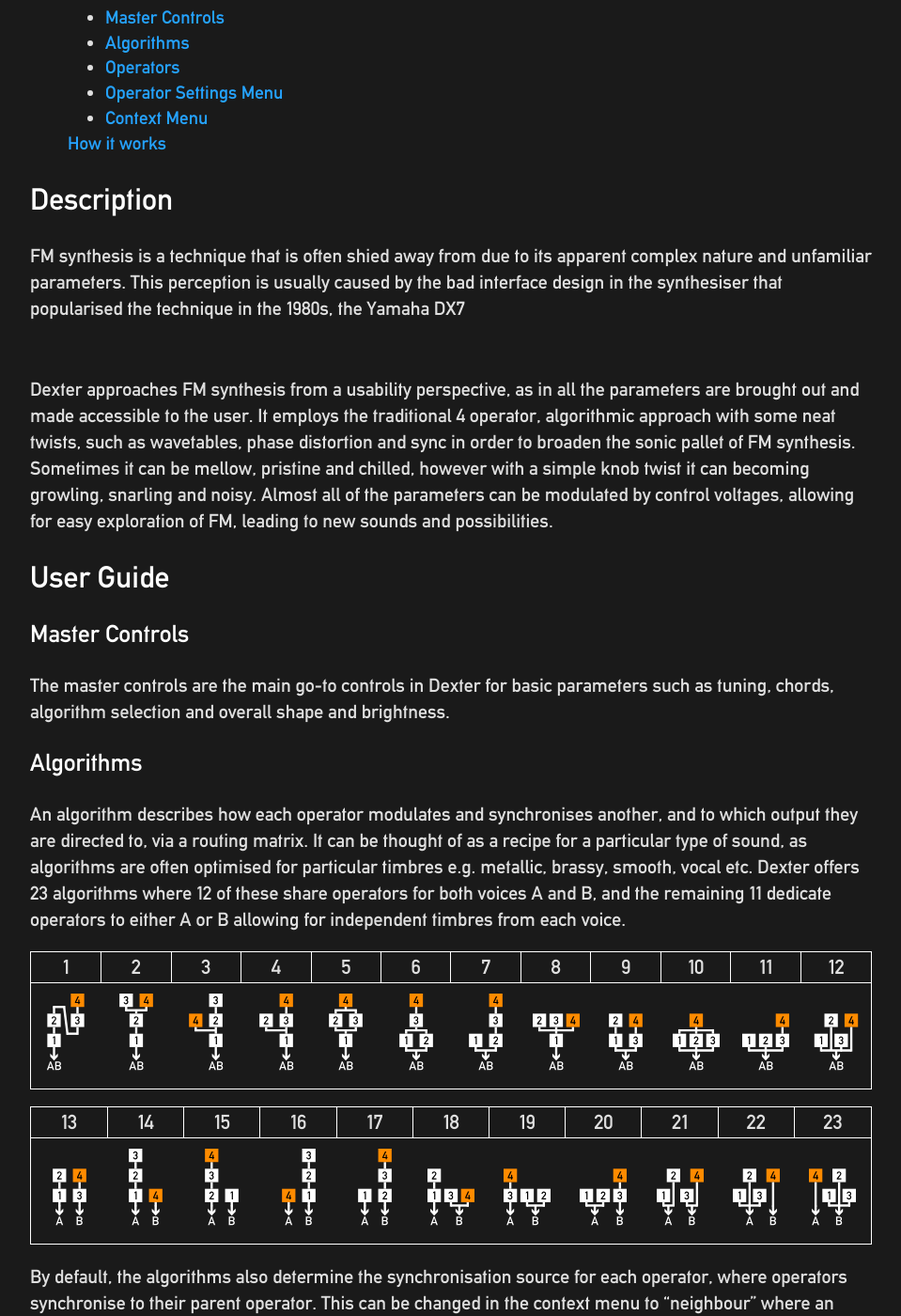
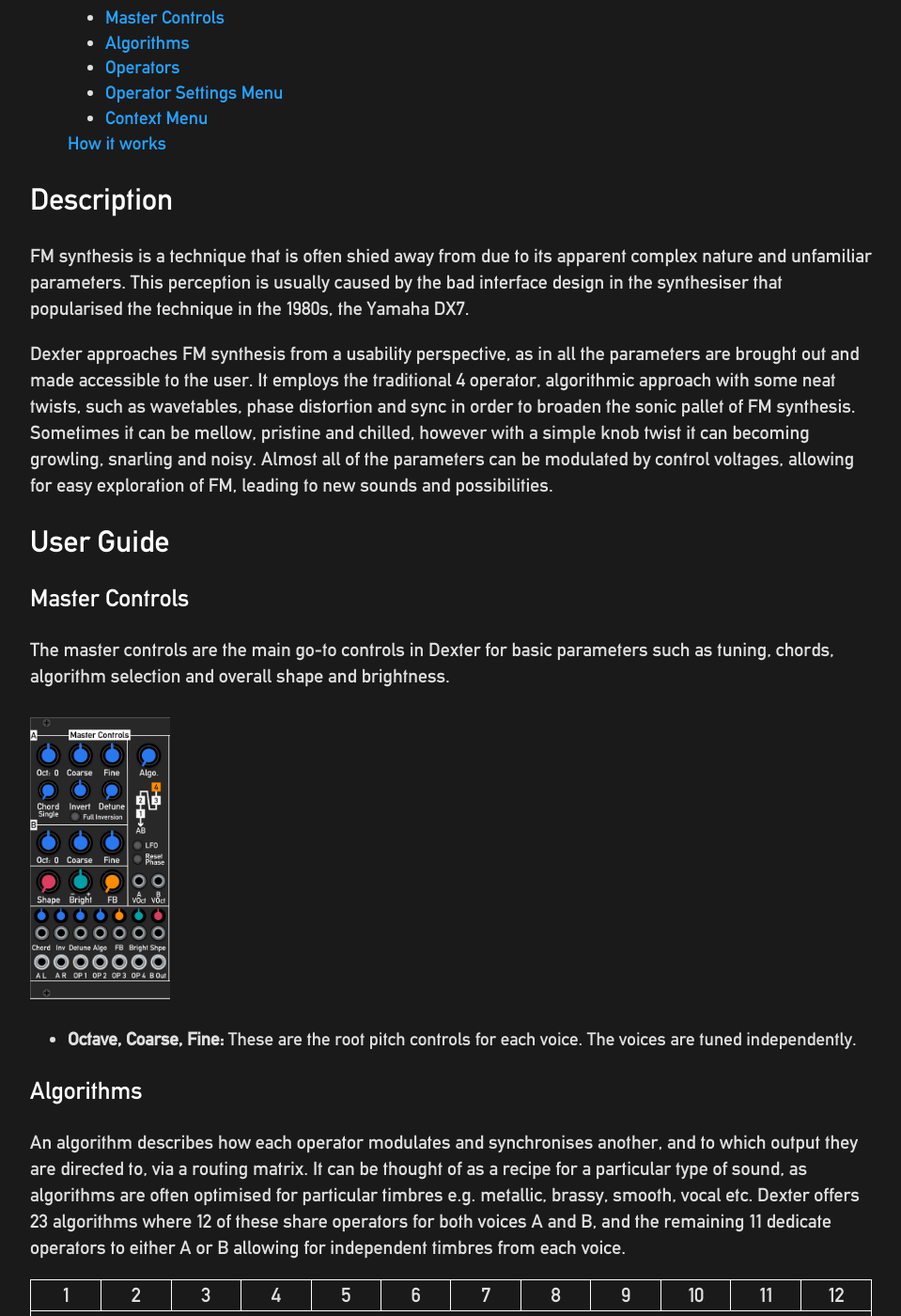
Before and after one commit to ValleyAudio/ValleyAudio.github.io, a Jekyll site: the page built from rack/dexter/dexter.html, in a window 1280 px wide and 1400 px high, scrolled down 934 px. Shown: the whole window at 94% size, without its empty margins (160-1119 px from the left). Built offline with Jekyll 4.4.1, drawn with Linux system fonts in a browser that asks for light colours.

Commit message:
Master controls

```diff
--- a/rack/dexter/dexter.html
+++ b/rack/dexter/dexter.html
@@ -22,8 +22,9 @@
         <li><a href="#howItWorks">How it works</a></li>
     </ul>
     <h2 id="desc">Description</h2>
-    <p>FM synthesis is a technique that is often shied away from due to its apparent complex nature and unfamiliar parameters. This perception is usually caused by the bad interface design in the synthesiser that popularised the technique in the 1980s, the Yamaha DX7</p>
-    <br>
+    <p>
+        FM synthesis is a technique that is often shied away from due to its apparent complex nature and unfamiliar parameters. This perception is usually caused by the bad interface design in the synthesiser that popularised the technique in the 1980s, the Yamaha DX7.
+    </p>
     <p>
         Dexter approaches FM synthesis from a usability perspective, as in all the parameters are brought out and made accessible to the user. It employs the traditional 4 operator, algorithmic approach with some neat twists, such as wavetables, phase distortion and sync in  order to broaden the sonic pallet of FM synthesis. Sometimes it can be mellow, pristine and chilled, however with a simple knob twist it can becoming growling, snarling and noisy. Almost all of the parameters can be modulated by control voltages, allowing for easy exploration of FM, leading to new sounds and possibilities.
     </p>
@@ -32,6 +33,10 @@
     <p>
         The master controls are the main go-to controls in Dexter for basic parameters such as tuning, chords, algorithm selection and overall shape and brightness.
     </p>
+    <img src="images/masterControls.jpg" alt="Master Controls" style="max-width: 100%; max-height: 300px; margin-top: 10px; margin-bottom: 10px;">
+    <ul>
+        <li><b>Octave, Coarse, Fine:</b> These are the root pitch controls for each voice. The voices are tuned independently.</li>
+    </ul>
     <h3 id="algorithms">Algorithms</h3>
     <p>
         An algorithm describes how each operator modulates and synchronises another, and to which output they are directed to, via a routing matrix. It can be thought of as a recipe for a particular type of sound, as algorithms are often optimised for particular timbres e.g. metallic, brassy, smooth, vocal etc. Dexter offers 23 algorithms where 12 of these share operators for both voices A and B, and the remaining 11 dedicate operators to either A or B  allowing for independent timbres from each voice.
```
Also changed, not shown: rack/dexter/images/masterControls.jpg (added).
